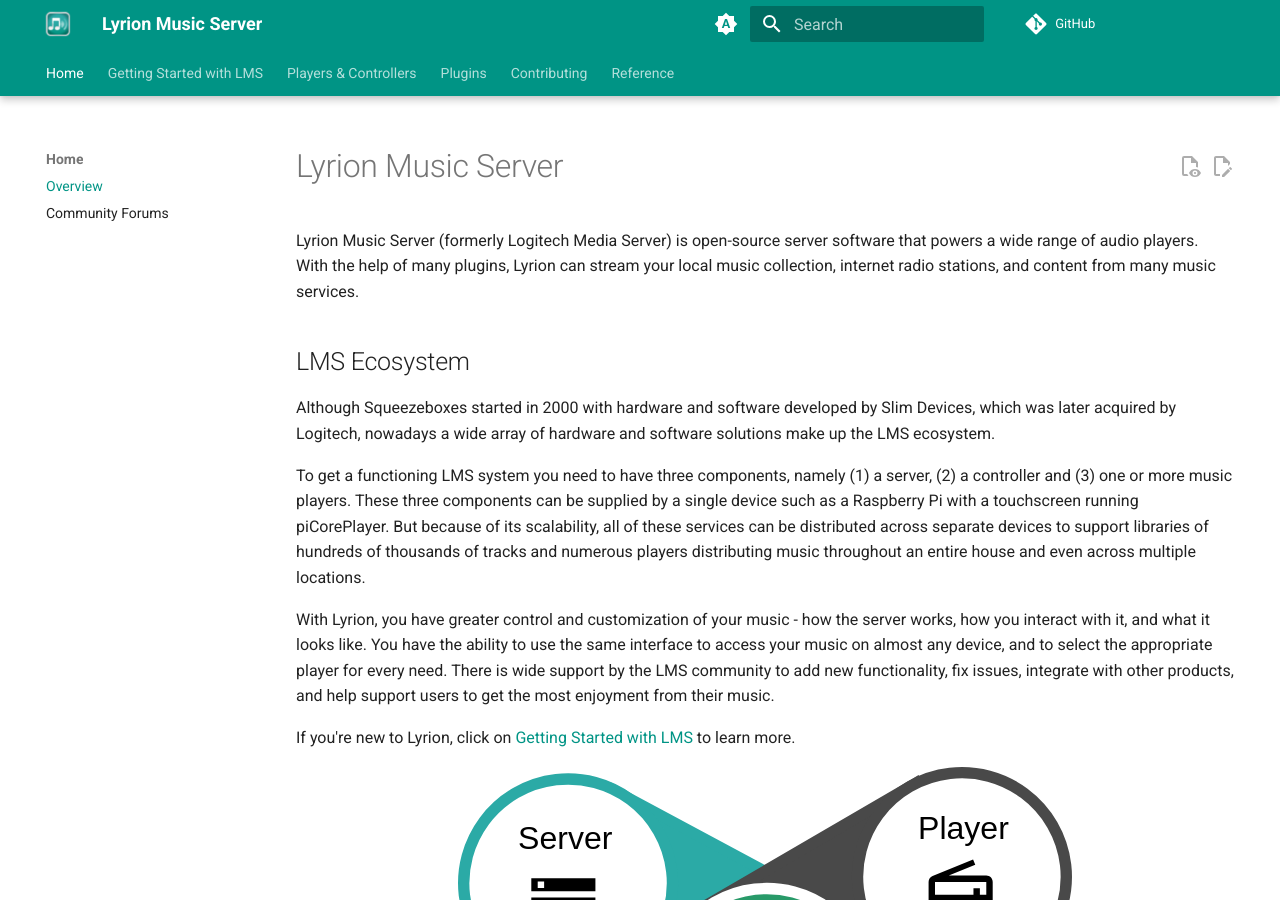
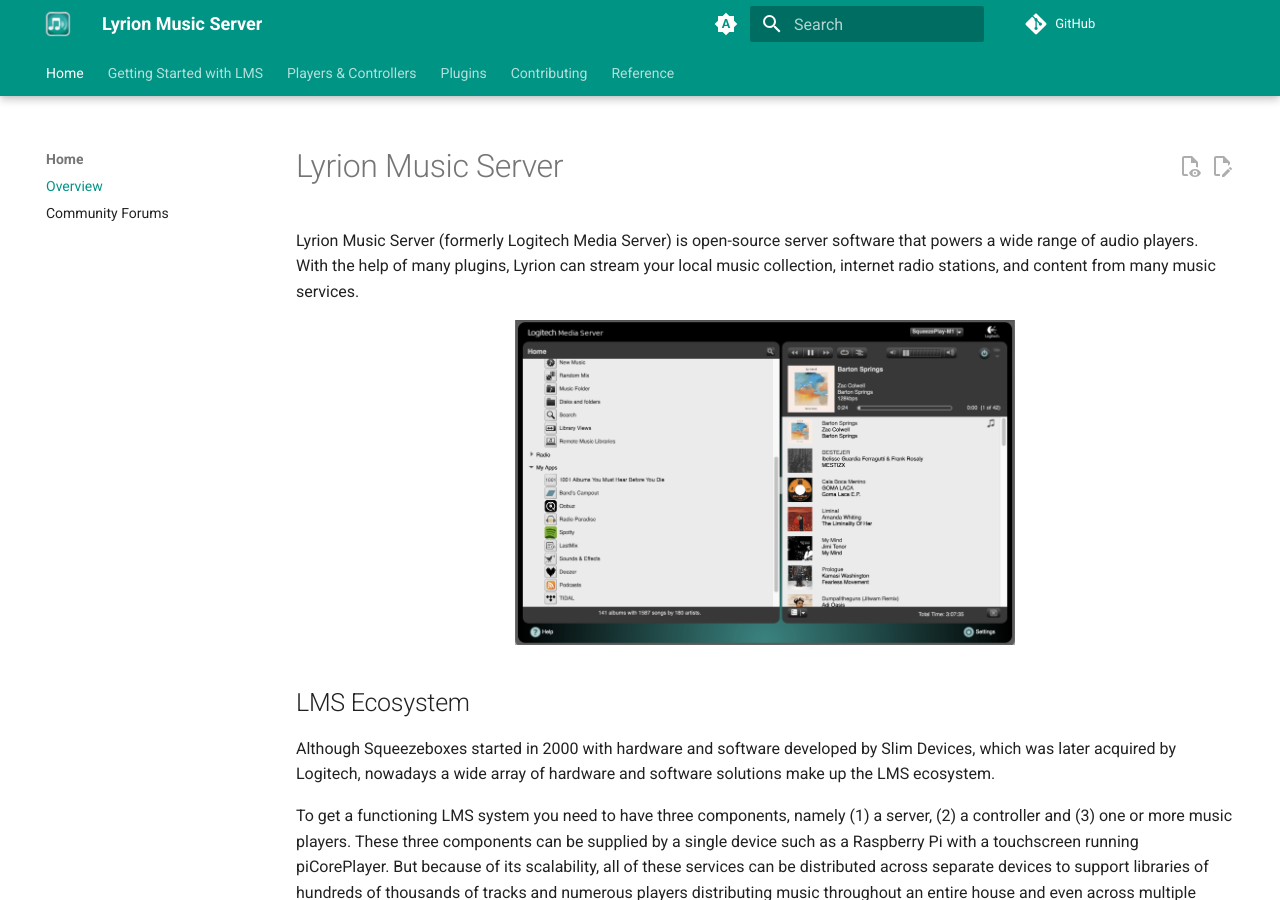
Before and after one commit to LMS-Community/lms-community.github.io, an MkDocs documentation site: the page built from docs/index.md, in a window 1280 px wide and 900 px high. Built offline with MkDocs 1.6.1 and Material for MkDocs 9.7.7, drawn with Linux system fonts in a browser that asks for light colours; plug-ins that fetch from the network failed and are left out; comment, search, counter and statistics services are not loaded.

Commit message:
Add screenshot to homepage and remove diagram

```diff
--- a/docs/index.md
+++ b/docs/index.md
@@ -9,6 +9,10 @@
 
 Lyrion Music Server (formerly Logitech Media Server) is open-source server software that powers a wide range of audio players. With the help of many plugins, Lyrion can stream your local music collection, internet radio stations, and content from many music services.
 
+<figure markdown="span">
+  ![](assets/screenshot.png){ width="500" }
+</figure>
+
 ## LMS Ecosystem
 
 Although Squeezeboxes started in 2000 with hardware and software developed by Slim Devices, which was later acquired by  Logitech, nowadays a wide array of hardware and software solutions make up the LMS ecosystem.
@@ -18,7 +22,3 @@
 With Lyrion, you have greater control and customization of your music - how the server works, how you interact with it, and what it looks like.  You have the ability to use the same interface to access your music on almost any device, and to select the appropriate player for every need. There is wide support by the LMS community to add new functionality, fix issues, integrate with other products, and help support users to get the most enjoyment from their music.
 
 If you're new to Lyrion, click on [Getting Started with LMS](getting-started/index.md) to learn more.
-
-<figure markdown="span">
-  ![](assets/lms-community.svg)
-</figure>
```
Also changed, not shown: docs/assets/lms-community.svg (deleted), docs/assets/screenshot.png (added).
